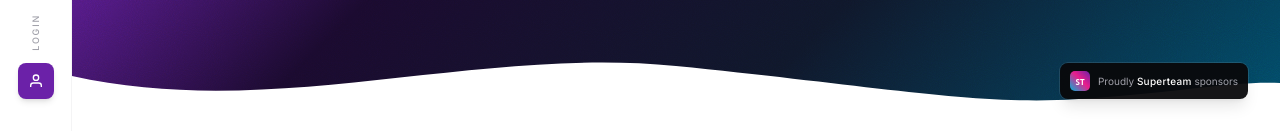
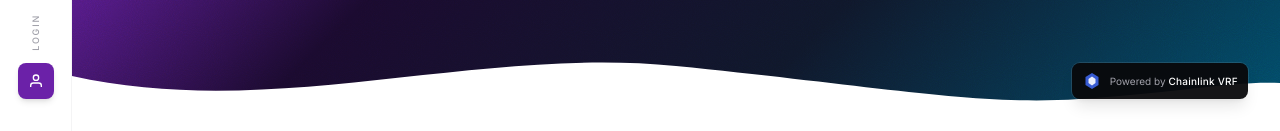
Before and after one commit to BetterDevOrg/Protocol, a Next.js app: page / in a window 1280 px wide. Shown: the part 669-800 px from the top of the page. Built offline with nearby package versions, Linux system fonts and the light colour scheme; no server answers.

Commit message:
chainlink badge update

```diff
--- a/src/components/landing/design-badge.tsx
+++ b/src/components/landing/design-badge.tsx
@@ -1,6 +1,6 @@
-/** Floating sponsor badge — single instance on the landing page. */
+/** Floating badge — Chainlink VRF attribution on the landing page. */
 
-function SuperteamMark({ className = "" }: { className?: string }) {
+function ChainlinkMark({ className = "" }: { className?: string }) {
   return (
     <svg
       className={className}
@@ -11,25 +11,12 @@ function SuperteamMark({ className = "" }: { className?: string }) {
       xmlns="http://www.w3.org/2000/svg"
       aria-hidden
     >
-      <rect width="20" height="20" rx="5" fill="url(#superteam-badge-grad)" />
-      <text
-        x="10"
-        y="13.5"
-        textAnchor="middle"
+      <path d="M10 2L16.5 6v8L10 18 3.5 14V6L10 2z" fill="#375BD2" />
+      <path
+        d="M10 5.5L13.5 8v4L10 14.5 6.5 12V8L10 5.5z"
         fill="white"
-        fontSize="8"
-        fontWeight="600"
-        fontFamily="system-ui, -apple-system, Segoe UI, sans-serif"
-      >
-        ST
-      </text>
-      <defs>
-        <linearGradient id="superteam-badge-grad" x1="0" y1="20" x2="20" y2="0" gradientUnits="userSpaceOnUse">
-          <stop stopColor="#00B4D8" />
-          <stop offset="0.55" stopColor="#E91E8C" />
-          <stop offset="1" stopColor="#6B21A8" />
-        </linearGradient>
-      </defs>
+        fillOpacity="0.9"
+      />
     </svg>
   );
 }
@@ -39,12 +26,12 @@ export function DesignBadge({ className = "" }: { className?: string }) {
     <div
       className={`pointer-events-none flex items-center gap-2 rounded-lg bg-zinc-950/95 px-2.5 py-2 shadow-lg ring-1 ring-white/10 ${className}`}
       role="note"
-      aria-label="Proudly Superteam sponsors"
+      aria-label="Powered by Chainlink VRF"
     >
-      <SuperteamMark className="size-5 shrink-0" />
+      <ChainlinkMark className="size-5 shrink-0" />
       <p className="whitespace-nowrap text-[10px] font-normal leading-normal tracking-normal text-zinc-400">
-        Proudly{" "}
-        <span className="font-medium tracking-wide text-white">Superteam</span> sponsors
+        Powered by{" "}
+        <span className="font-medium tracking-wide text-white">Chainlink VRF</span>
       </p>
     </div>
   );
--- a/src/components/landing/home-page-client.tsx
+++ b/src/components/landing/home-page-client.tsx
@@ -69,7 +69,7 @@ function HomePageClientInner() {
 
       <OnboardingModal open={joinOpen} onClose={() => setJoinOpen(false)} referralSlug={referralSlug} />
 
-      <DesignBadge className="fixed bottom-6 right-5 z-50 hidden sm:flex lg:bottom-8 lg:right-8" />
+      <DesignBadge className="fixed bottom-4 right-4 z-50 flex sm:bottom-6 sm:right-5 lg:bottom-8 lg:right-8" />
     </div>
   );
 }
```
